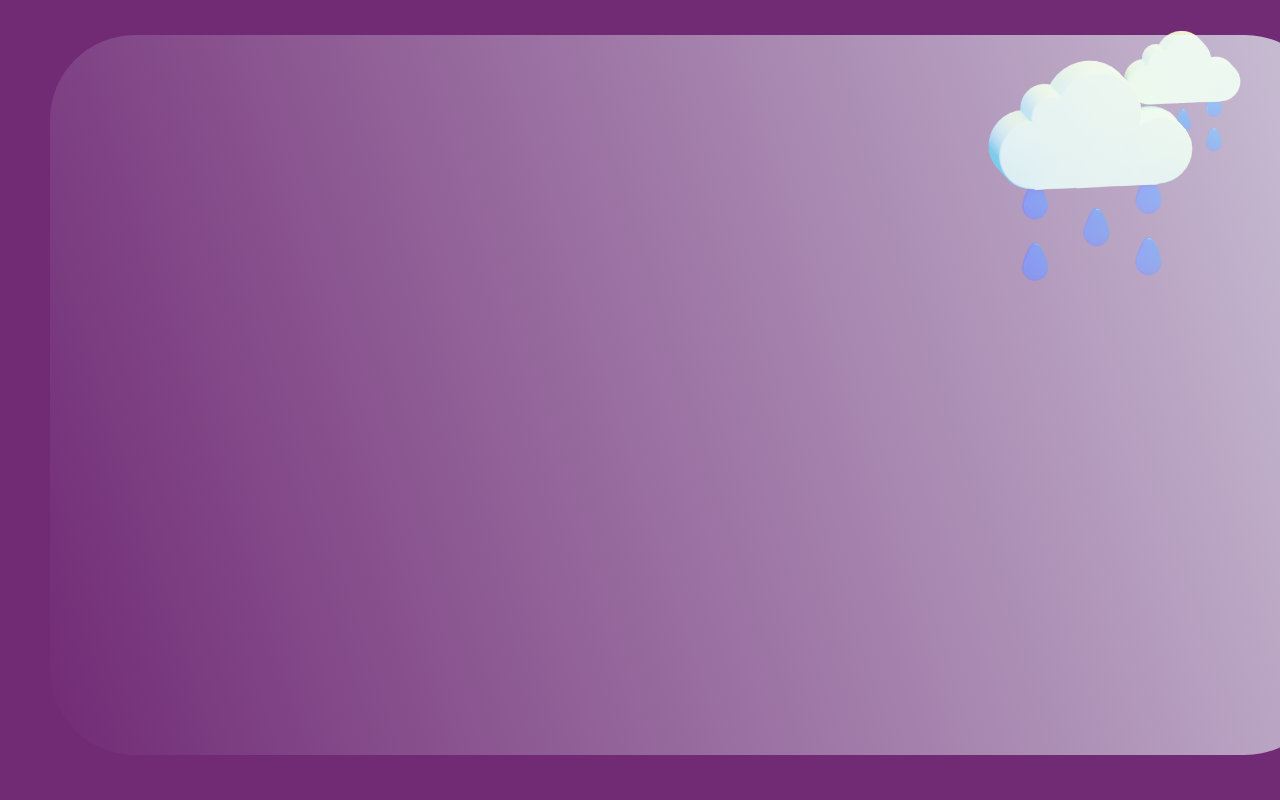
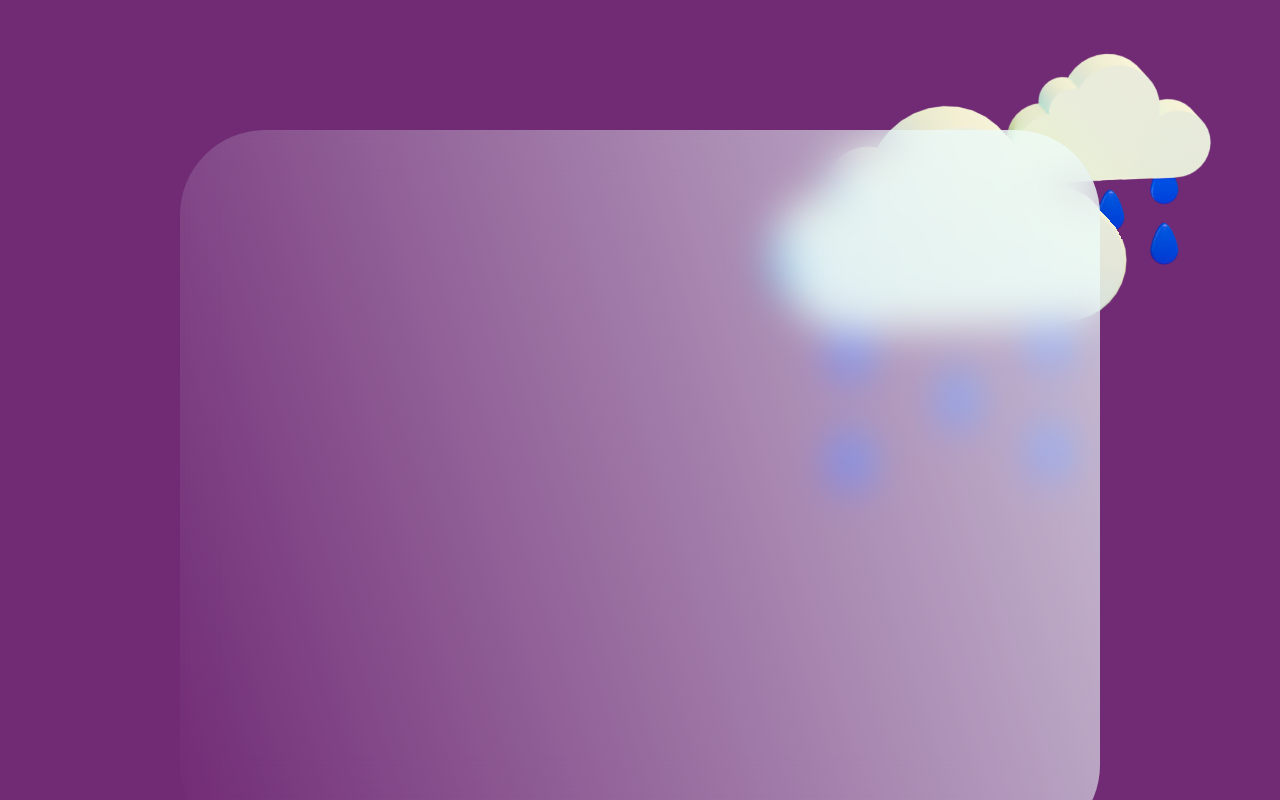
Before and after one commit to fs/sas-weather-app, a React (Create React App) app: page / in a window 1280 px wide. Built offline with nearby package versions, Linux system fonts and the light colour scheme.

Commit message:
fix icon styles

```diff
--- a/src/components/IconComponent/IconComponent.jsx
+++ b/src/components/IconComponent/IconComponent.jsx
@@ -4,7 +4,7 @@ import { BackgroundIcon } from "./styles";
 const BackComponent = () => {
   return (
     <BackgroundIcon>
-      <img src={WeatherIcon} width={340} height={340} alt="weatherIcon" />
+      <img src={WeatherIcon} alt="weatherIcon" />
     </BackgroundIcon>
   );
 };
--- a/src/components/WeatherCardComponent/styles.js
+++ b/src/components/WeatherCardComponent/styles.js
@@ -1,16 +1,21 @@
 import styled from "styled-components";
 
 export const WeatherCard = styled.div`
-  min-width: 1280px;
-  min-height: 720px;
+  height: 720px;
   background: linear-gradient(
     252.44deg,
     rgba(239, 255, 253, 0.7) 0%,
     rgba(239, 255, 253, 0) 100%
   );
   border-radius: 85px;
+  backdrop-filter: blur(20px);
   position: relative;
-  margin: 35px 50px;
+  @media only screen and (min-width: 1080px) {
+    margin: 130px 180px 180px 180px;
+  }
+  @media only screen and (min-width: 1840px) {
+    margin: 180px 313px 180px 327px;
+  }
 `;
 
 export default WeatherCard;
```
